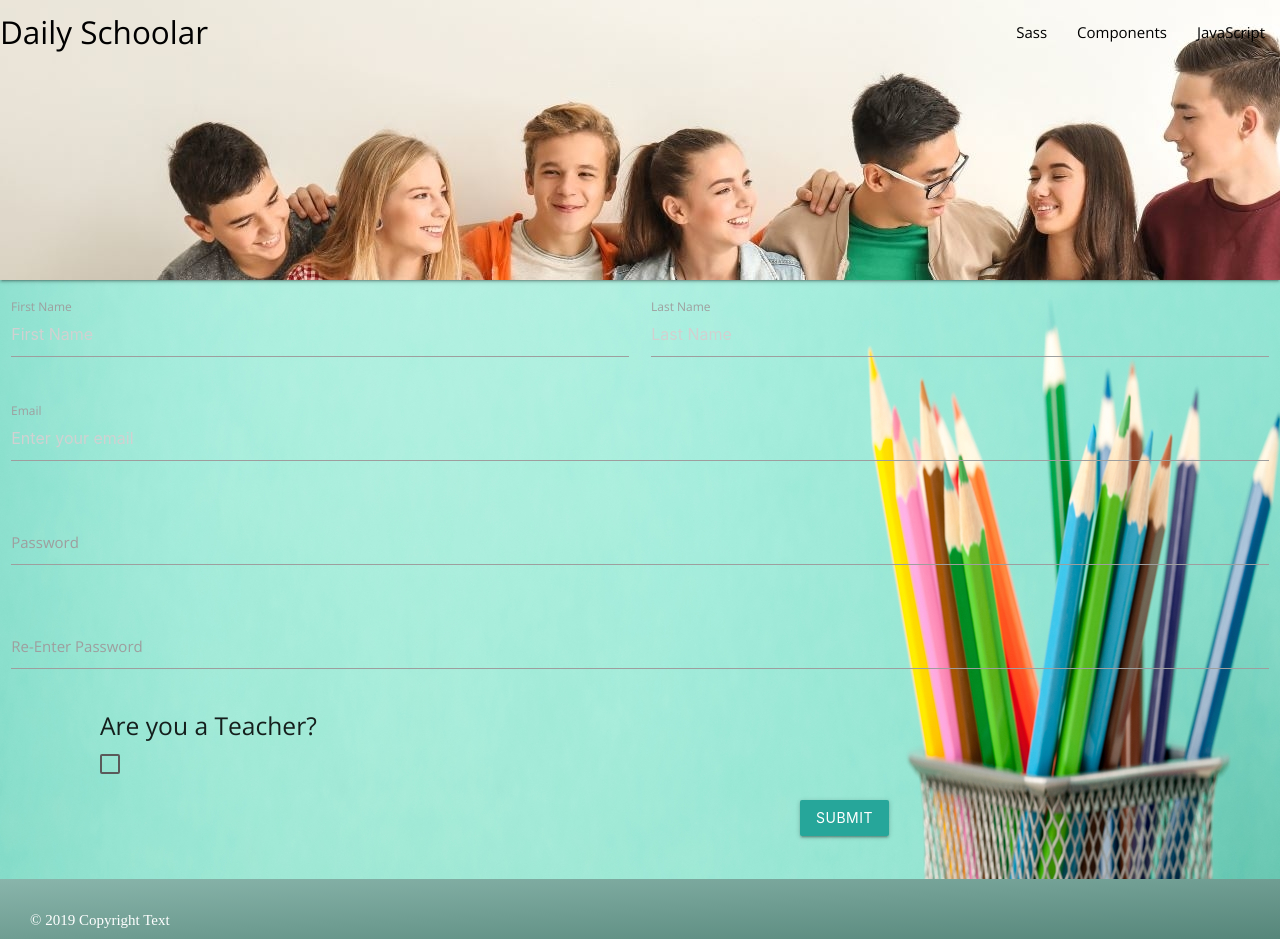
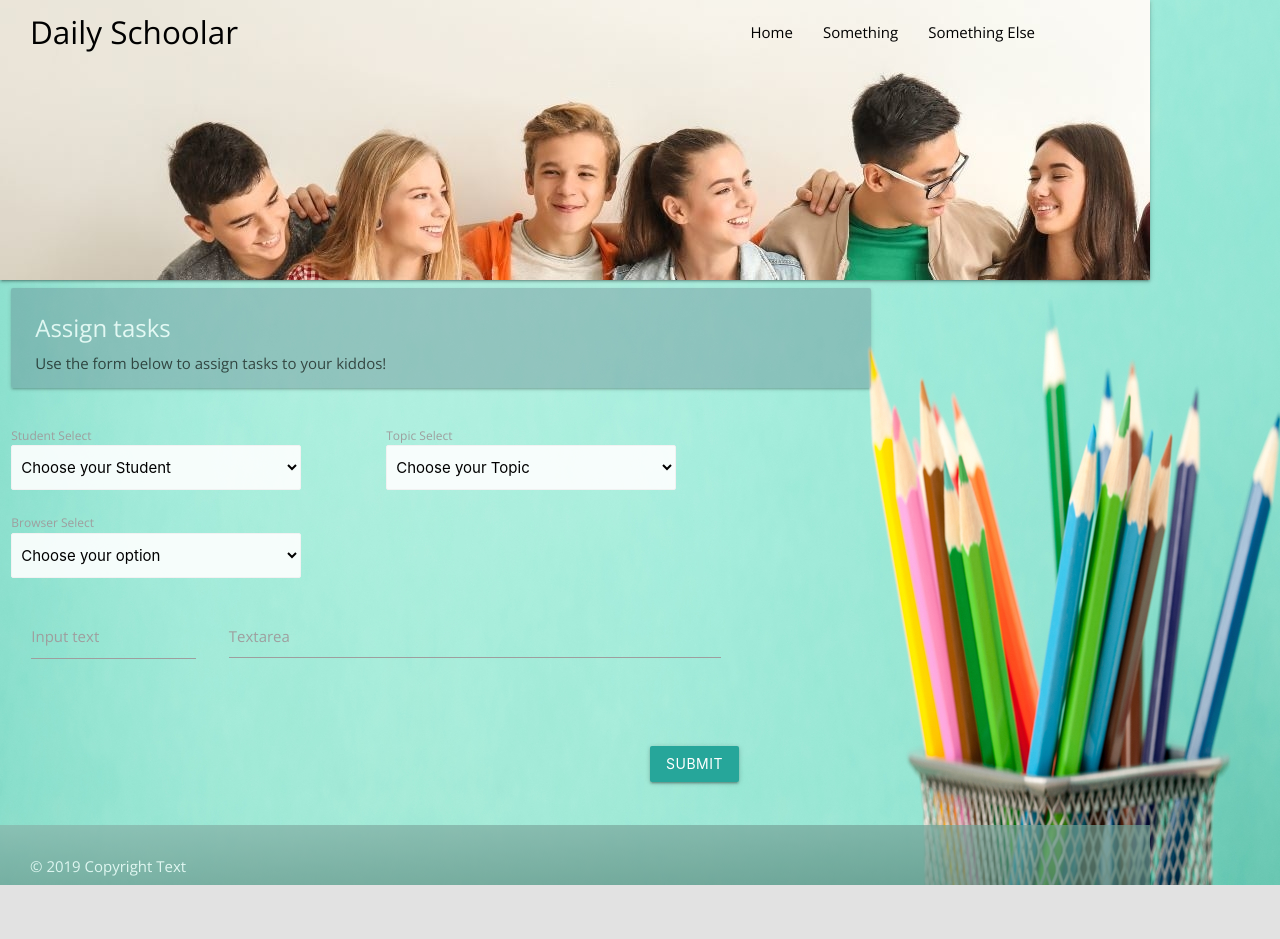
Before and after one commit to JPalmer76/daily_schoolar, a React (Create React App) app in the folder client/: page / in a window 1280 px wide. After the commit the page ends 885 px from the top, so only its background shows below. Built offline with nearby package versions, Linux system fonts and the light colour scheme.

Commit message:
made some style changes to register page, login page

```diff
--- a/client/src/App.js
+++ b/client/src/App.js
@@ -23,9 +23,9 @@ function App() {
      {/* <LoginPage /> */}
      {/* </div> */}
        <div>
-        {/* <Admin /> */}
+        <Admin />
         {/* <Student /> */}
-        <Register />
+        {/* <Register /> */}
      <Footer />
      </div>
      </wrapper>
--- a/client/src/Components/Footer/Style.css
+++ b/client/src/Components/Footer/Style.css
@@ -1,11 +1,13 @@
 .page-footer {
     padding: 30px;
     height: 10px;
+    width: 1150px;
     margin-top: 43px;
 }
 
 footer {
     color: #fff;
     background: linear-gradient(to bottom right,#89b5ab, #56867a);
-    font-family: 'Pacifico', cursive;
+    font-family: 'Open Sans', sans-serif;
+    opacity: 0.7;
 }
--- a/client/src/Components/LoginPage/Style.css
+++ b/client/src/Components/LoginPage/Style.css
@@ -5,10 +5,6 @@ body {
 }
 
 #adminTitle {
-    margin-left: 365px;
+    margin-left: 185px;
     padding-top: -10px;
 }
-
-.btn {
-    margin-left: 970px;
-}
--- a/client/src/Components/Navbar/Nav.js
+++ b/client/src/Components/Navbar/Nav.js
@@ -8,9 +8,9 @@ export default class Nav extends Component {
     <div class="nav-wrapper">
       <a href="#" id="navfont1" class="brand-logo">Daily Schoolar</a>
       <ul id="nav-mobile" class="right hide-on-med-and-down">
-        <li><a class="navfont" href="sass.html">Sass</a></li>
-        <li><a class="navfont" href="badges.html">Components</a></li>
-        <li><a class="navfont" href="collapsible.html">JavaScript</a></li>
+        <li><a class="navfont" href="sass.html">Home</a></li>
+        <li><a class="navfont" href="badges.html">Something</a></li>
+        <li><a class="navfont" href="collapsible.html">Something Else</a></li>
       </ul>
     </div>
   </nav>
--- a/client/src/Components/Navbar/Style.css
+++ b/client/src/Components/Navbar/Style.css
@@ -1,6 +1,8 @@
 .nav-wrapper {
     margin-top: -100px;
     height: 280px;
+    width: 1050px;
+
 }
 
 nav {
@@ -9,12 +11,16 @@ nav {
     font-family: 'Open Sans', sans-serif;
     background-image: url("../../images/kids6.jpg");
     height: 280px;
+    width: 1150px;
+
 }
 
 .navfont {
     color: black;
+
 }
 
 #navfont1 {
     color: black;
+    margin-left: 30px;
 }
--- a/client/src/Components/RegisterPage/Register.js
+++ b/client/src/Components/RegisterPage/Register.js
@@ -43,7 +43,7 @@ export default class Register extends Component {
   render() {
     return (
       <div class="row">
-        <form class="col s12">
+        <form class="lines" class="col s12">
           <div class="row">
             <div class="input-field col s6">
               <input
@@ -85,11 +85,11 @@ export default class Register extends Component {
         </form>
         <form  action="filled-in">
 
-        <h5>Are you a Teacher?</h5>
+        <h5 class="checkbox">Are you a Teacher?</h5>
 
           <p>
-            <label>
-              <input id="checkbox" type="checkbox" class="filled-in"  />
+            <label class="box">
+              <input  type="checkbox" class="filled-in"  />
               <span></span>
             </label>
 
--- a/client/src/Components/RegisterPage/Style.css
+++ b/client/src/Components/RegisterPage/Style.css
@@ -1,11 +1,15 @@
-form {
-   margin-left: 100px;
-}
-
-#checkbox {
-    display: inline;
+body {
+    width: 750px;
 }
 
 .btn {
-    margin-left: 800px;
+    margin-left: 650px;
 }
+
+.checkbox {
+    margin-left: 60px;
+}
+
+.box {
+    margin-left: 290px;
+}
--- a/client/src/Components/StudentPage/Student.js
+++ b/client/src/Components/StudentPage/Student.js
@@ -9,8 +9,8 @@ export default class Student extends Component {
         <div id="cardbg">
         <div class="row">
           <div class="col s12 ">
-            <div class="card blue-grey darken-1">
-              <div class="card-content white-text">
+            <div class="card blue-grey darken-0">
+              <div  class="card-content black-text">
                 <span class="card-title">What I did today....</span>
                 <p>
                   Enter the things you did today in the spaces below.</p>
--- a/client/src/Components/StudentPage/Style.css
+++ b/client/src/Components/StudentPage/Style.css
@@ -1,5 +1,10 @@
 .card {
     height:100px;
+    width: 860px;
+    opacity: 0.7;
+}
+p {
+    color: black;
 }
 .topic {
     height: 20px;
@@ -7,10 +12,11 @@
     margin-left: 20px;
 }
 .displayBox {
-    border: 1px solid black;
-    width: 1060px;
+
+    width: 850px;
     height: 260px;
     margin-left: 20px;
+
 }
 .list {
     padding: 5px;
```
